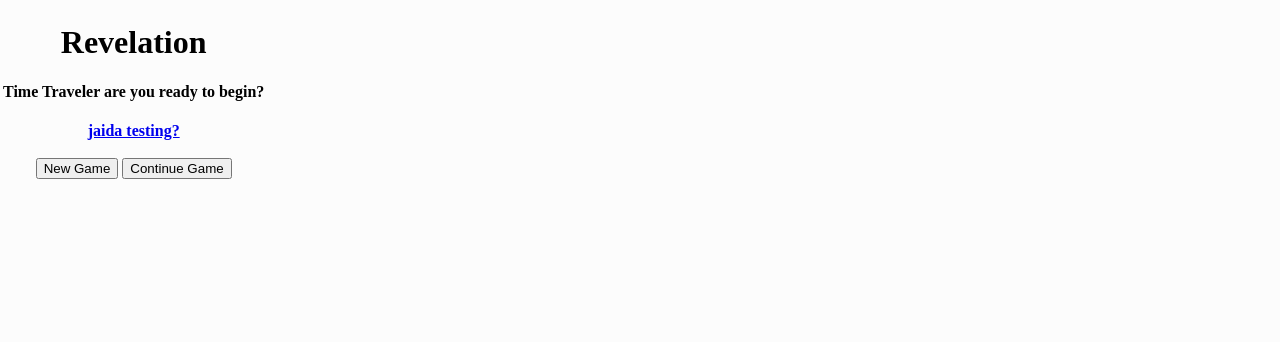
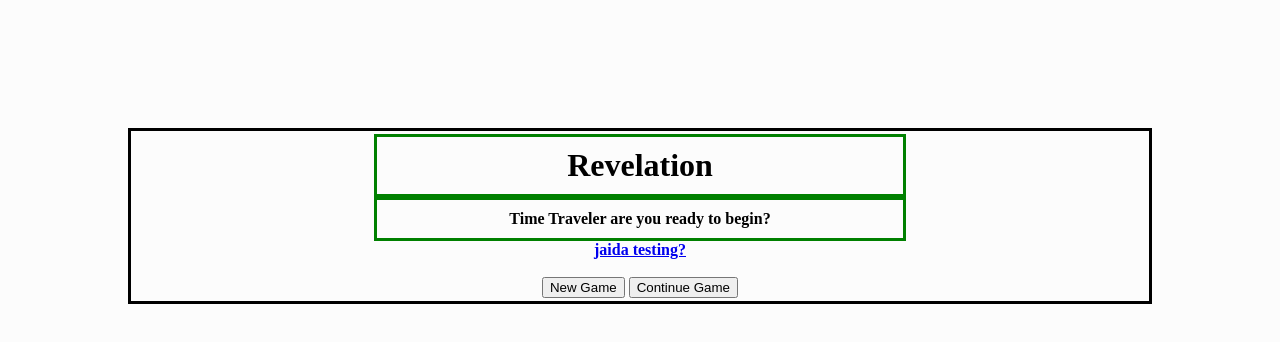
Before and after one commit to Alanna423/Revelation, a plain HTML site: page index.html in a window 1280 px wide. Drawn offline with Linux system fonts and the light colour scheme.

Commit message:
Update style.css
update 11/6 1:33 a.m.

```diff
--- a/style.css
+++ b/style.css
@@ -1,3 +1,24 @@
+.bound {
+  border: solid;
+  border-color: black;
+  border-width: 3px;
+  width: 80%;
+  height: 80%;
+  margin: 10%;
+}
+
+.center {
+  text-align: center;
+  margin: auto;
+  width: 50%;
+  border: 3px solid green;
+  padding: 10px;
+}
+
+figcaption, p {
+  font-family: Rosarivo, serif;
+}
+
 body {
   background-color: #fcfcfc
 }
```
